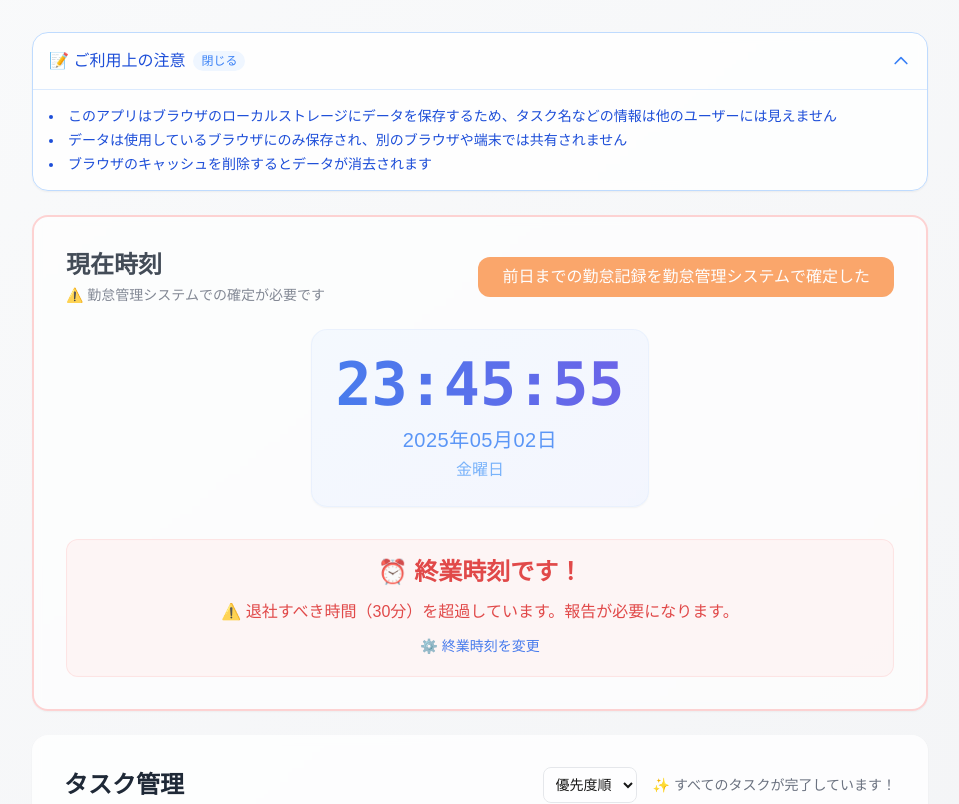
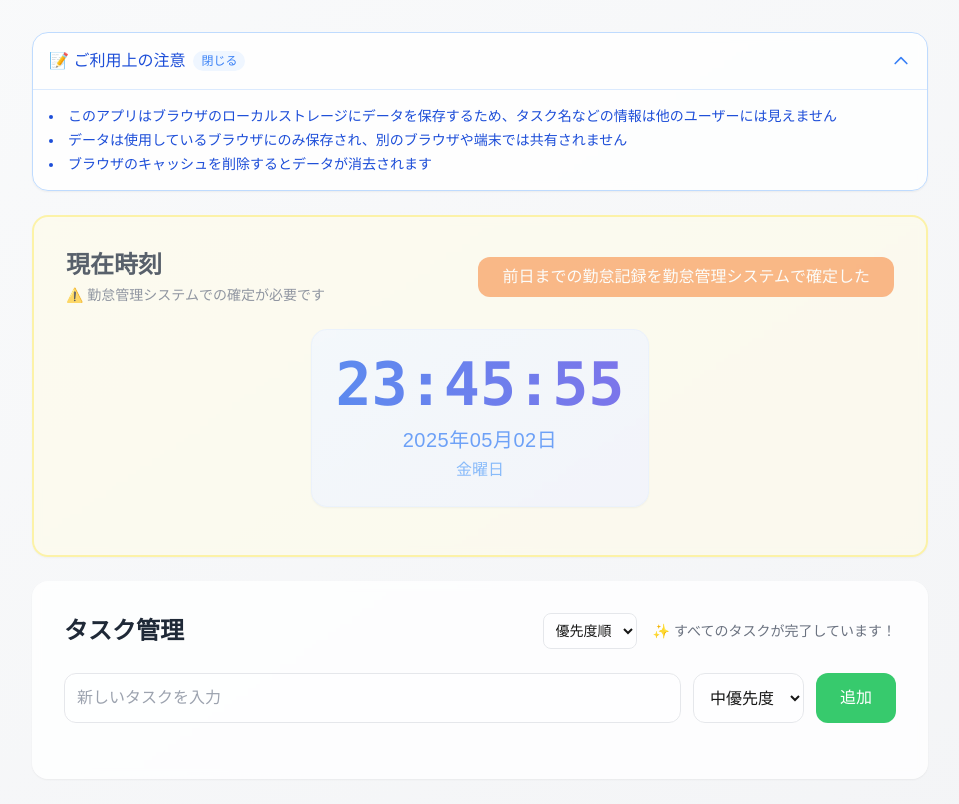
Before and after one commit to kuuchan-code/kinmu-navigator, a Next.js app: page / in a window 1280 px wide. Shown: the top 804 px of the page, without its empty margins (160-1119 px from the left). Built offline with nearby package versions, Linux system fonts and the light colour scheme.

Commit message:
fix: Cloudflare Pagesでのタイムゾーン問題を修正し、日本時間で正しく計算されるように

```diff
--- a/src/app/page.tsx
+++ b/src/app/page.tsx
@@ -179,13 +179,18 @@ export default function Home() {
     });
   };
 
+  // 日本時間での計算に修正
+  const getJSTDate = (date: Date) => {
+    return new Date(date.getTime() + (9 * 60 * 60 * 1000));
+  };
+
   const isQuittingTime = currentTime ?
-    currentTime.getHours() >= quittingTime.hour &&
-    currentTime.getMinutes() >= quittingTime.minute : false;
+    getJSTDate(currentTime).getHours() >= quittingTime.hour &&
+    getJSTDate(currentTime).getMinutes() >= quittingTime.minute : false;
 
   const minutesUntilQuitting = currentTime ? differenceInMinutes(
-    new Date().setHours(quittingTime.hour, quittingTime.minute, 0),
-    currentTime
+    new Date(getJSTDate(currentTime).setHours(quittingTime.hour, quittingTime.minute, 0)),
+    getJSTDate(currentTime)
   ) : 0;
 
   const minutesAfterQuitting = currentTime ? -minutesUntilQuitting : 0;
```
